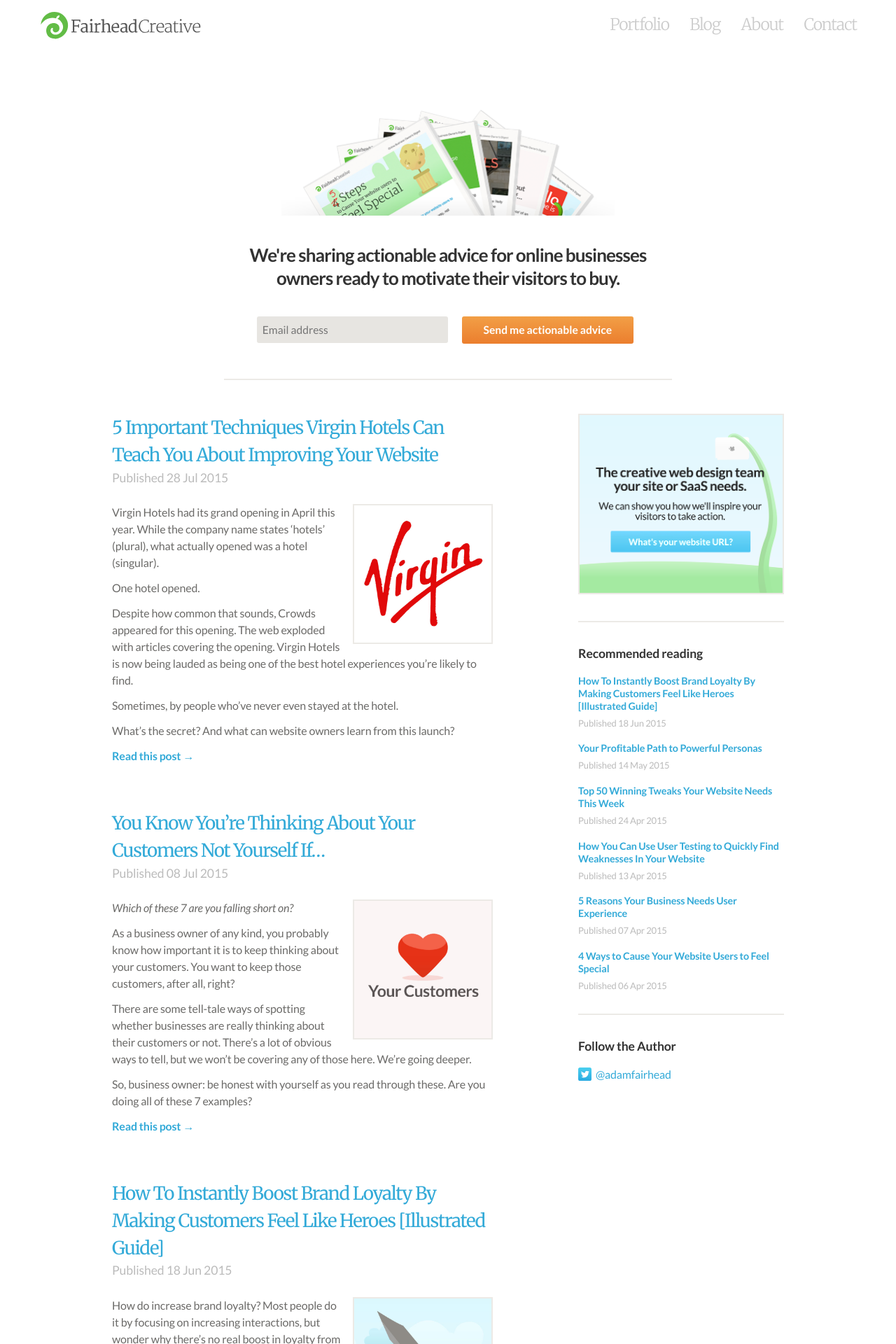
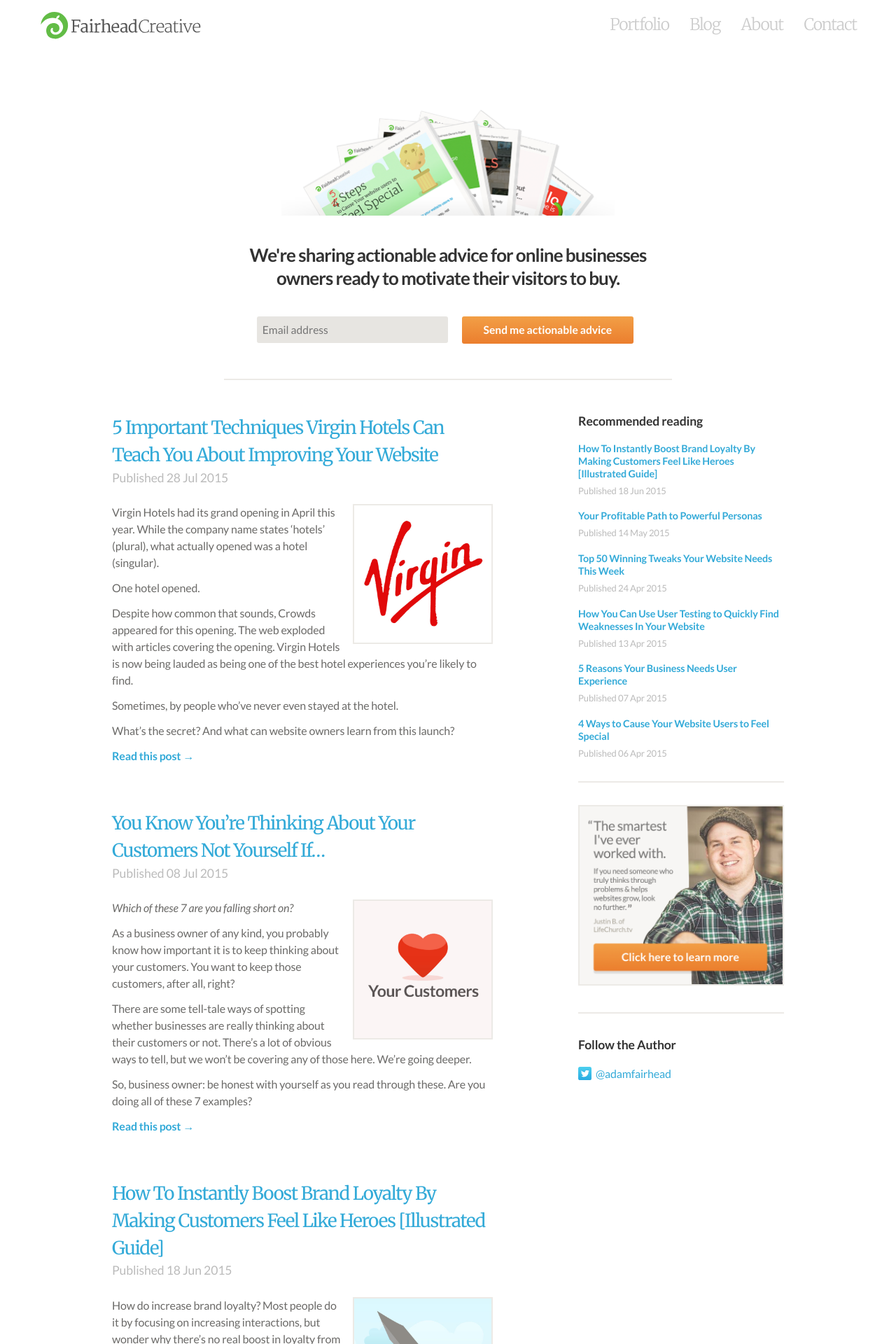
Before and after one commit to fairheadcreative/fairheadcreative, a Jekyll site: the page built from blog/index.html, in a window 1280 px wide. Shown: the top 1920 px of the page at 70% size. Built offline with Jekyll 4.4.1, drawn with Linux system fonts in a browser that asks for light colours; Markdown is read by kramdown in place of the engine named in the settings; the list of posts is cut into pages by our own code; comment, search, counter and statistics services are not loaded.

Commit message:
Add alternate sidebar CTA

```diff
--- a/_includes/sidebar.html
+++ b/_includes/sidebar.html
@@ -7,10 +7,6 @@
     <a href="javascript:void(0);" class="button get-freebie" alt="" onclick="ga('send', 'event', 'Blog', 'Click', 'Subscribe Side')" />Give me access</a>
   </aside>
   {% endif %}
-
-  <aside class="sidebar-item">
-    <a href="/" title="Hire Fairhead Creative Web Design for your next project" onclick="ga('send', 'event', 'Blog', 'Click', 'Learn More');"><img src="/images/blog/hire-us.png" alt="Hire Fairhead Creative Web Design for your next project" /></a>
-  </aside>
 
   {% if page.freebie %}
   <aside class="sidebar-item">
@@ -32,6 +28,10 @@
       </article>
     {% endif %}
     {% endfor %}
+  </aside>
+
+  <aside class="sidebar-item">
+    <a href="/" title="Hire Fairhead Creative Web Design for your next project" onclick="ga('send', 'event', 'Blog', 'Click', 'Learn More');"><img src="/images/blog/hire-us-2.png" alt="Hire Fairhead Creative Web Design for your next project" /></a>
   </aside>
 
   <aside class="sidebar-item follow-author">
--- a/_sass/_blog.scss
+++ b/_sass/_blog.scss
@@ -267,6 +267,10 @@
     margin-top: 2em;
     padding-top: 1em;
     border-top: $base-border;
+
+    img {
+      margin-top: 1em;
+    }
 
     header {
       margin-bottom: 0;
```
Also changed, not shown: images/blog/hire-us-2.png (added).
